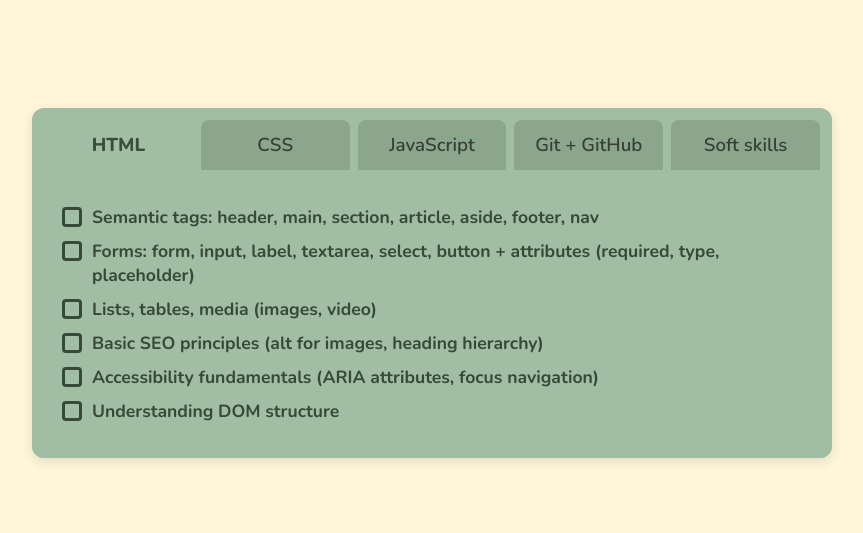
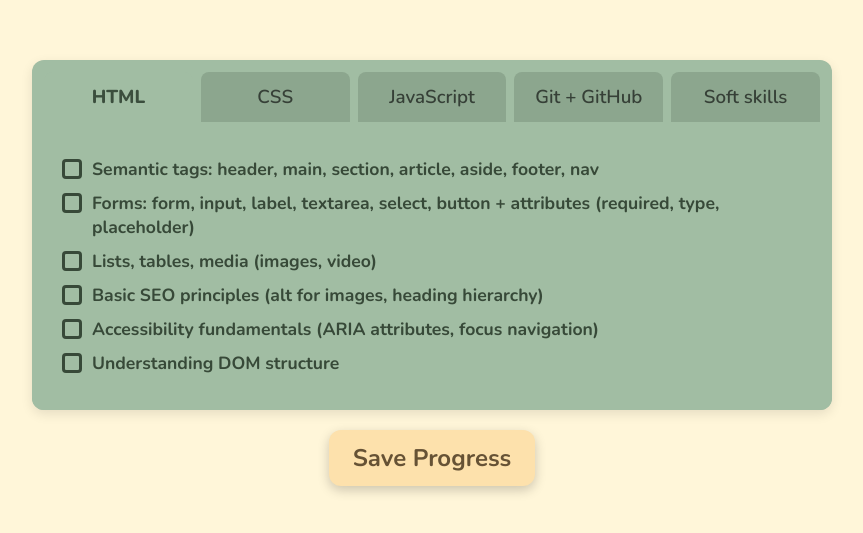
Before and after one commit to ruchkakat/front-end-roadmap-tabs, a plain HTML site: page index.html in a window 1280 px wide. Shown: the part 117-650 px from the top of the page, without its empty margins (208-1071 px from the left). Drawn offline with nearby package versions, Linux system fonts and the light colour scheme.

Commit message:
feat: add button

```diff
--- a/index.html
+++ b/index.html
@@ -212,6 +212,10 @@
         </div>
     </div>
 
+    <div class="save-container">
+        <button id="save-btn">Save Progress</button>
+    </div>
+
     <script src="script.js"></script>
 </body>
 </html>
--- a/styles.css
+++ b/styles.css
@@ -11,6 +11,7 @@ body {
   background-color: #fff6d9;
   min-height: 100vh;
   display: flex;
+  flex-direction: column;
   justify-content: center;
   align-items: center;
   padding: 40px 0;
@@ -135,6 +136,30 @@ input[type="checkbox"]:checked ~ span {
   color: rgba(55, 73, 56, 0.5);
 }
 
+/* Button */
+
+.save-container {
+    padding: 20px;
+    text-align: center;
+}
+
+#save-btn {
+    background-color: #FDE1AC;
+    color: #665235;
+    border: none;
+    padding: 12px 24px;
+    border-radius: 12px;
+    font-weight: bold;
+    font-size: 1.5rem;
+    cursor: pointer;
+    transition: background-color 0.3s ease;
+    box-shadow: 0 4px 12px rgba(0, 0, 0, 0.2);
+}
+
+#save-btn:hover {
+    background-color: #fccb83;
+}
+
 /* Mobile responsive */
 @media (max-width: 768px) {
   .tabs {
```
